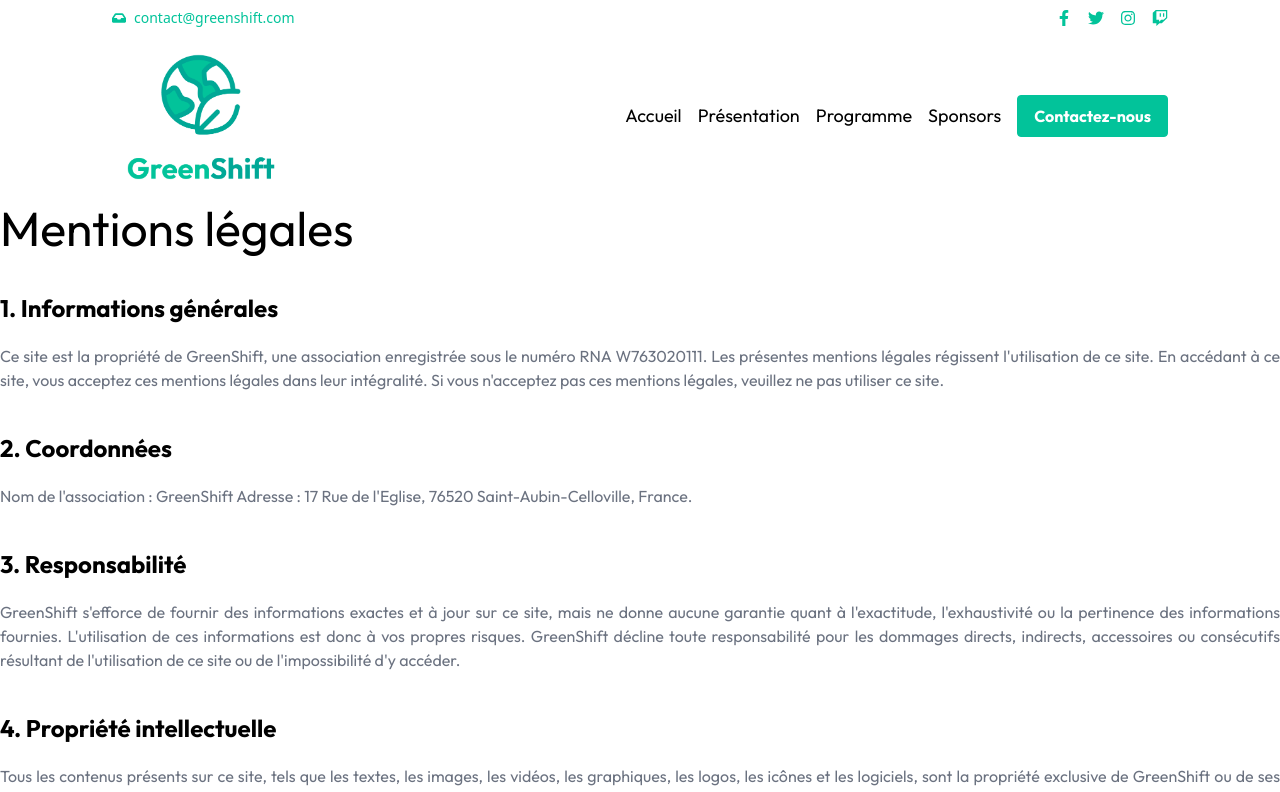
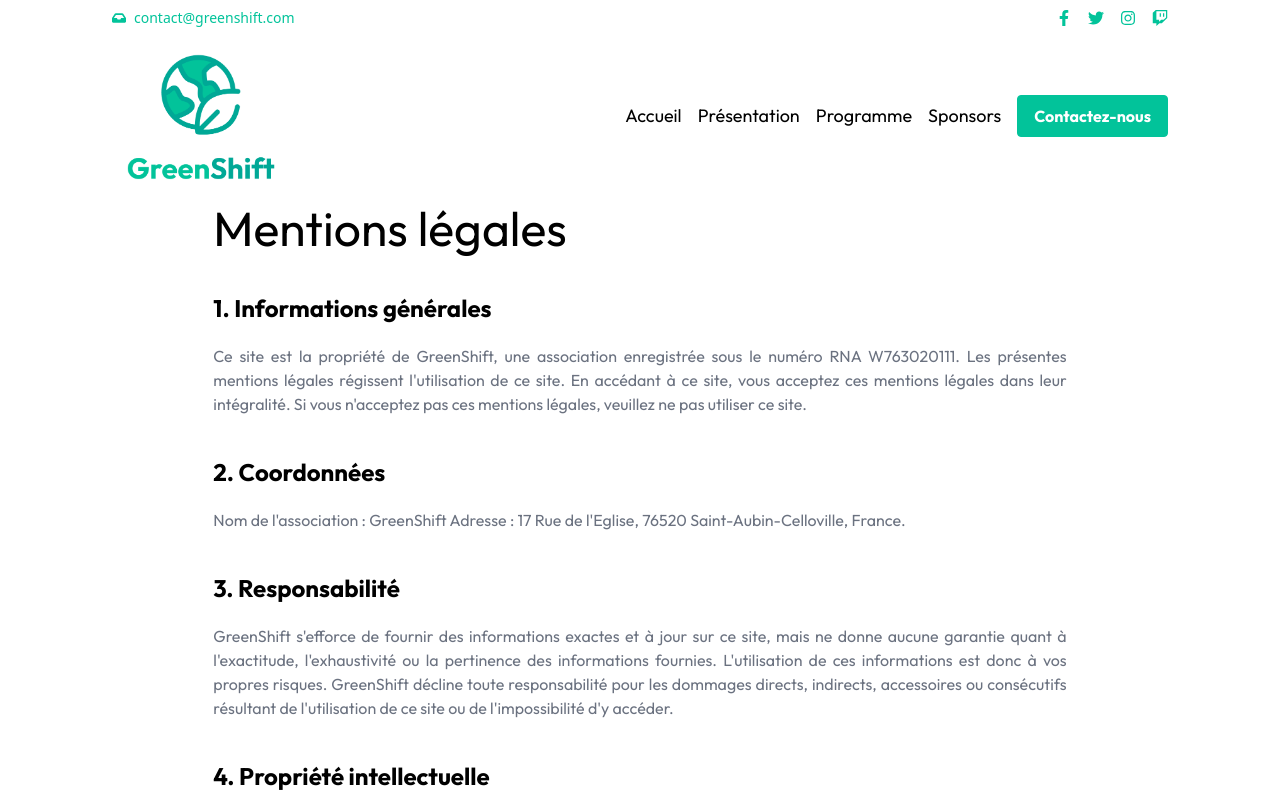
Before and after one commit to valentinpain/Greenshift, a Next.js app: page /mentions in a window 1280 px wide. Shown: the top 792 px of the page. Built offline with nearby package versions, Linux system fonts and the light colour scheme.

Commit message:
Update Mentions.js

```diff
--- a/components/Mentions.js
+++ b/components/Mentions.js
@@ -1,6 +1,6 @@
 export default function Mentions(){
     return (
-        <section className="flex flex-col items-start w-full mt-2 font-outfit w-8/12 m-auto">
+        <section className="flex flex-col items-start mt-2 font-outfit w-8/12 m-auto">
             <h1 className="text-center md:text-5xl text-3xl mb-10">Mentions légales</h1>
 
             <div>
```
